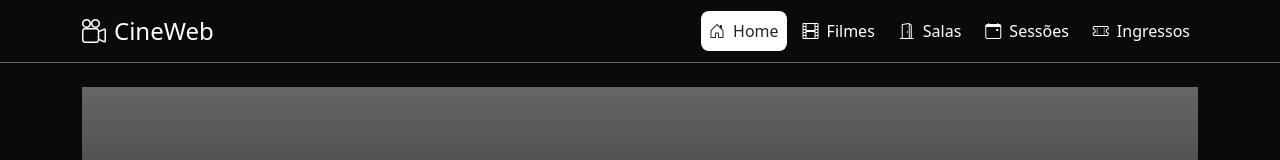
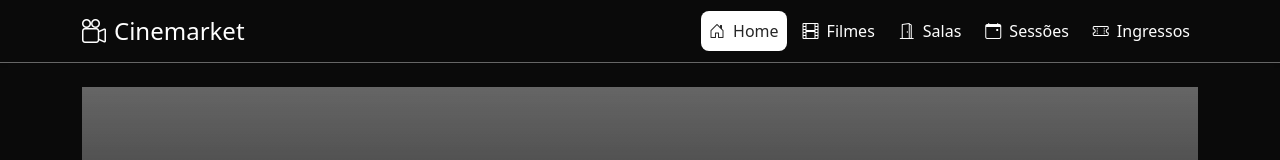
Before and after one commit to rovicz/Web-P2-Cinema, a React (Vite) app: page / in a window 1280 px wide. Shown: the top 160 px of the page. Built offline with nearby package versions, Linux system fonts and the light colour scheme; data requests are answered from the project's data file.

Commit message:
chore: rebranding application name

```diff
--- a/index.html
+++ b/index.html
@@ -5,7 +5,7 @@
   <meta charset="UTF-8" />
   <link rel="icon" type="image/svg+xml" href="/favicon.ico" />
   <meta name="viewport" content="width=device-width, initial-scale=1.0" />
-  <title>CineWeb</title>
+  <title>Cinemarket</title>
 </head>
 
 <body>
--- a/package.json
+++ b/package.json
@@ -1,5 +1,5 @@
 {
-  "name": "cineweb",
+  "name": "Cinemarket",
   "private": true,
   "version": "0.0.0",
   "type": "module",
--- a/src/components/Navbar.tsx
+++ b/src/components/Navbar.tsx
@@ -14,7 +14,7 @@ export function Navbar() {
       <div className="container">
         <NavLink className="navbar-brand d-flex align-items-center" to="/">
           <i className="bi bi-camera-reels me-2 fs-4"></i>
-          <span className="fs-4">CineWeb</span>
+          <span className="fs-4">Cinemarket</span>
         </NavLink>
         <button
           className="navbar-toggler"
--- a/src/pages/Home.tsx
+++ b/src/pages/Home.tsx
@@ -54,7 +54,7 @@ export function Home() {
     <>
       <style>{`
         .hero-section {
-          background: linear-gradient(to top, var(--bs-body-bg) 20%, rgba(0,0,0,0.5)), url('https://placehold.co/1920x1080/0A0A0A/FFFFFF?text=CineWeb') no-repeat center center;
+          background: linear-gradient(to top, var(--bs-body-bg) 20%, rgba(0,0,0,0.5)), url('https://placehold.co/1920x1080/0A0A0A/FFFFFF?text=Cinemarket') no-repeat center center;
           background-size: cover;
           padding: 8rem 0;
           color: white;
```
Also changed, not shown: 2 other files (tests, documents, lock files or other folders).
